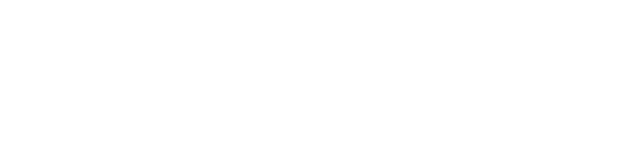
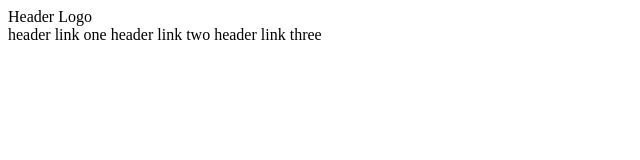
Before and after one commit to CSpha/Landing-Page, a plain HTML site: page index.html in a window 1280 px wide. Shown: the whole page, without its empty margins (0-640 px from the left). Drawn offline with Linux system fonts and the light colour scheme.

Commit message:
Header content and CSS file

```diff
--- a/index.html
+++ b/index.html
@@ -6,6 +6,15 @@
     <title>Index</title>
 </head>
 <body>
-
+    <div class="header">
+        <div class="logo">
+            Header Logo
+        </div>
+        <div class="links">
+            <a>header link one</a>
+            <a>header link two</a>
+            <a>header link three</a>
+        </div>
+    </div>
 </body>
 </html>
```
Also changed, not shown: style.css (added).
